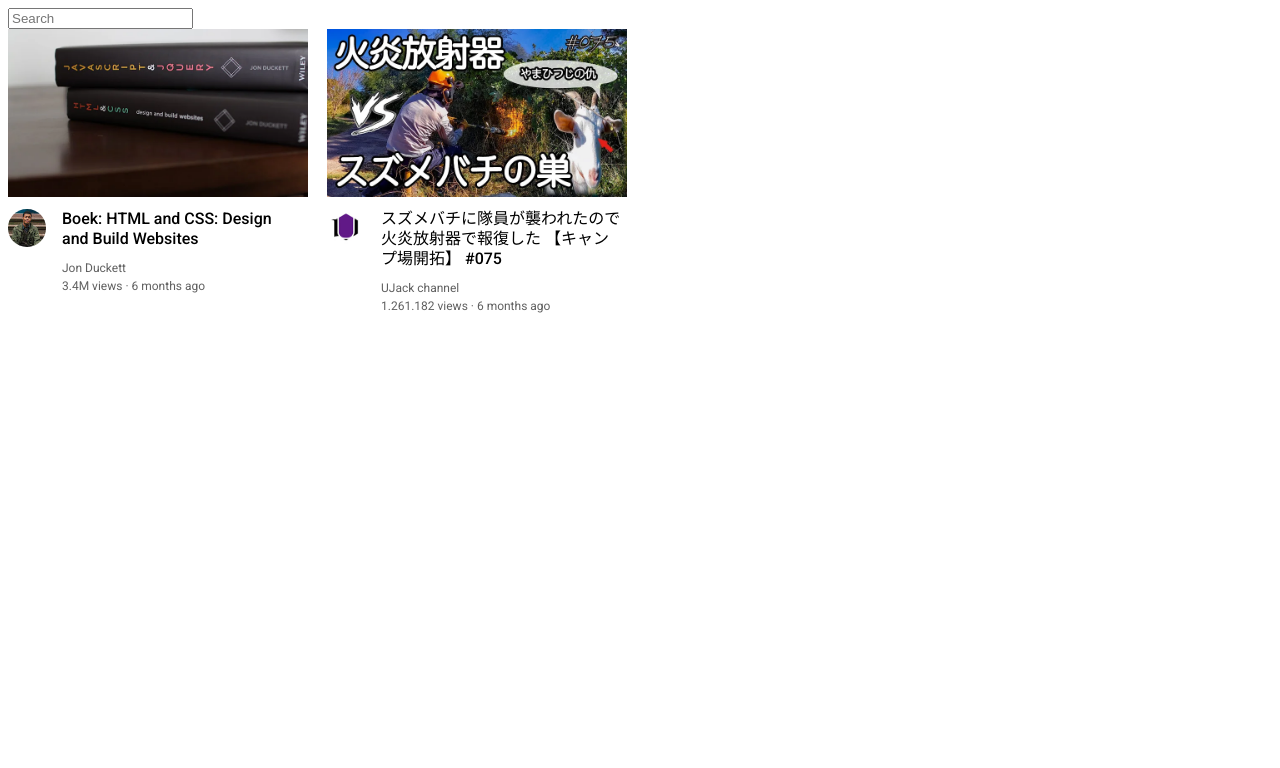
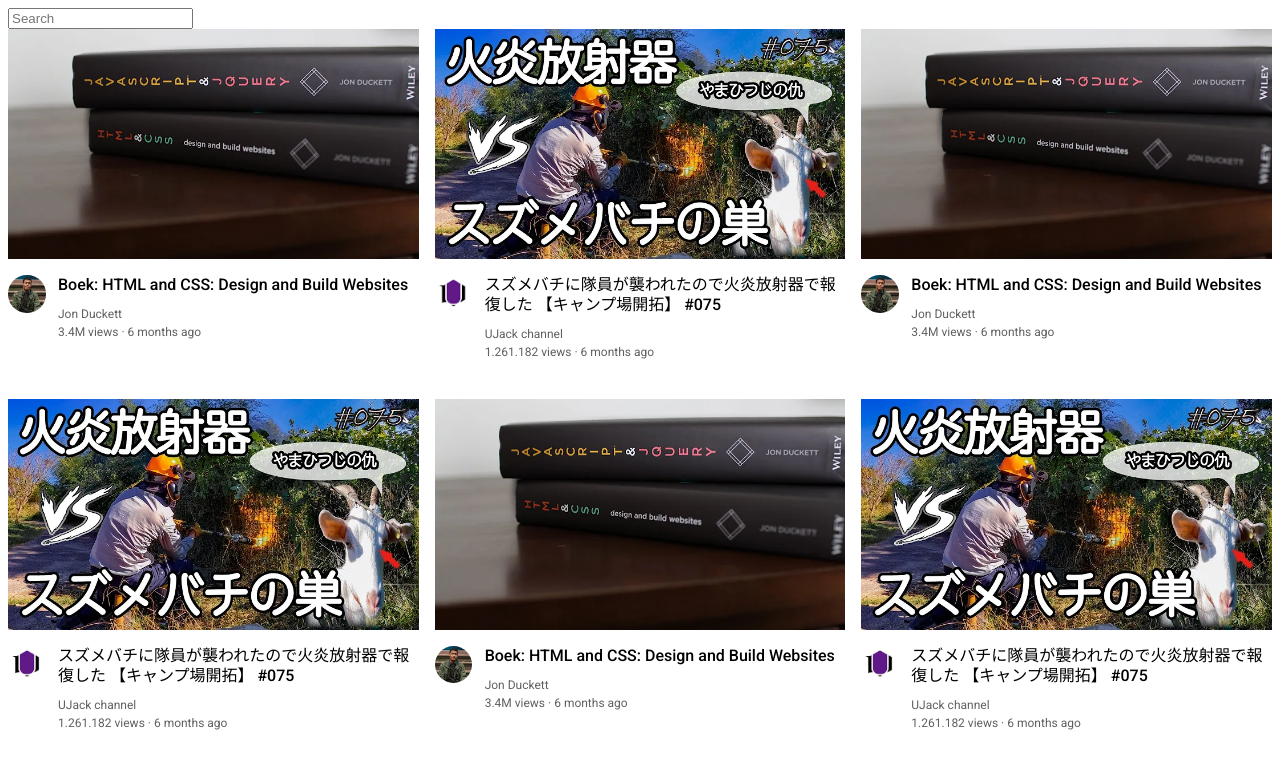
Before and after one commit to EHB-TI/oefeningen-web-advanced-Jordi-Smeets-EHB, a plain HTML site: page Herhaling CSS HTML/Part 2/youtube.html in a window 1280 px wide. Drawn offline with Linux system fonts and the light colour scheme.

Commit message:
pre-flexbox

```diff
--- a/Herhaling CSS HTML/Part 2/youtube.html
+++ b/Herhaling CSS HTML/Part 2/youtube.html
@@ -9,39 +9,36 @@
 
         <style>
             img.thumbnail {
-                width: 300px;
+                width: 100%;
                 object-fit: contain;
-                display: block;
             }
             img.profile-pic {
                 width: 75%;
                 border-radius: 50%;
-
             }
             div.profile-pic {
-                display: inline-block;
-                width: 50px;
                 vertical-align: top;
-
-            }
-            div.video-info {
-                display: inline-block;
-                width: 240px;
-
-
             }
             div.thumbnail-row{
                 margin-bottom: 12px;
-
             }
-
             p{
                 font-family: Roboto, "Arial";
                 margin-top: 0;
                 margin-bottom: 0;
-
             }
 
+            .video-grid{
+                display: grid;
+                grid-template-columns: 1fr 1fr 1fr;
+                column-gap: 16px;
+                row-gap: 40px;
+            }
+
+            .video-info-grid{
+                display: grid;
+                grid-template-columns: 50px 1fr;
+            }
             .video-title{
                 margin-top: 0;
                 font-weight: 500;
@@ -56,29 +53,28 @@
             .video-author{
                 margin-bottom: 4px;
             }
-
-            .video-preview{
-                width: 300px;
-                display: inline-block;
-                vertical-align: top;
-                margin-right: 15px;
-
-            }
             .search-bar{
                 display: block;
-
             }
 
         </style>
     </head>
 
     <body>
-        <input class="search-bar" type="text" placeholder="Search">
+
+        <div class="header">
+            <div class="left-section"></div>
+            <div class="center-section"></div>
+                <input class="search-bar" type="text" placeholder="Search">
+            <div class="right-section"></div>
+
+        </div>
+        <div class="video-grid">
         <div class="video-preview">
             <div class="thumbnail-row">
                 <img class="thumbnail" src="images/book.webp">
             </div>
-            <div>
+            <div class="video-info-grid">
 
                 <div class="profile-pic">
                     <img  class="profile-pic" src="Channel-Pictures/john duckett.jpg">
@@ -101,7 +97,7 @@
                 <div class="thumbnail-row">
                     <img class="thumbnail" src="images/火炎放射器.webp">
                 </div>
-                <div>
+                <div class="video-info-grid">
 
                     <div class="profile-pic">
                         <img  class="profile-pic" src="Channel-Pictures/ujack.jpg">
@@ -119,6 +115,97 @@
                     </div>
                 </div>
             </div>
+            <div class="video-preview">
+                <div class="thumbnail-row">
+                    <img class="thumbnail" src="images/book.webp">
+                </div>
+                <div class="video-info-grid">
+
+                    <div class="profile-pic">
+                        <img  class="profile-pic" src="Channel-Pictures/john duckett.jpg">
+                    </div>
+                    <div  class="video-info">
+                        <p class="video-title">
+                            Boek: HTML and CSS: Design and Build Websites
+                        </p>
+                        <p class="video-author">
+                            Jon Duckett
+                        </p>
+                        <p class="video-stats">
+                            3.4M views &#183; 6 months ago
+                        </p>
+                    </div>
+                </div>
+            </div>
+
+                <div class="video-preview">
+                    <div class="thumbnail-row">
+                        <img class="thumbnail" src="images/火炎放射器.webp">
+                    </div>
+                    <div class="video-info-grid">
+
+                        <div class="profile-pic">
+                            <img  class="profile-pic" src="Channel-Pictures/ujack.jpg">
+                        </div>
+                        <div  class="video-info">
+                            <p class="video-title">
+                                スズメバチに隊員が襲われたので火炎放射器で報復した 【キャンプ場開拓】 #075
+                            </p>
+                            <p class="video-author">
+                                UJack channel
+                            </p>
+                            <p class="video-stats">
+                                1.261.182 views &#183; 6 months ago
+                            </p>
+                        </div>
+                    </div>
+                </div>
+                <div class="video-preview">
+                    <div class="thumbnail-row">
+                        <img class="thumbnail" src="images/book.webp">
+                    </div>
+                    <div class="video-info-grid">
+
+                        <div class="profile-pic">
+                            <img  class="profile-pic" src="Channel-Pictures/john duckett.jpg">
+                        </div>
+                        <div  class="video-info">
+                            <p class="video-title">
+                                Boek: HTML and CSS: Design and Build Websites
+                            </p>
+                            <p class="video-author">
+                                Jon Duckett
+                            </p>
+                            <p class="video-stats">
+                                3.4M views &#183; 6 months ago
+                            </p>
+                        </div>
+                    </div>
+                </div>
+
+                    <div class="video-preview">
+                        <div class="thumbnail-row">
+                            <img class="thumbnail" src="images/火炎放射器.webp">
+                        </div>
+                        <div class="video-info-grid">
+
+                            <div class="profile-pic">
+                                <img  class="profile-pic" src="Channel-Pictures/ujack.jpg">
+                            </div>
+                            <div  class="video-info">
+                                <p class="video-title">
+                                    スズメバチに隊員が襲われたので火炎放射器で報復した 【キャンプ場開拓】 #075
+                                </p>
+                                <p class="video-author">
+                                    UJack channel
+                                </p>
+                                <p class="video-stats">
+                                    1.261.182 views &#183; 6 months ago
+                                </p>
+                            </div>
+                        </div>
+                    </div>
+                </div>
 
     </body>
 
```
Also changed, not shown: Herhaling CSS HTML/Part 3/flexbox.html (added, +17 -0 lines), Herhaling CSS HTML/Part 3/grid.html (added, +53 -0 lines), Herhaling CSS HTML/Part 2/styles/header.css (added), Herhaling CSS HTML/Part 2/styles/video.css (added).
